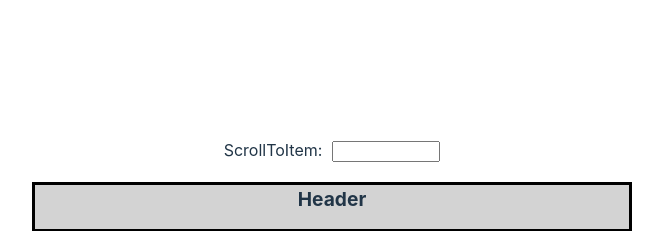
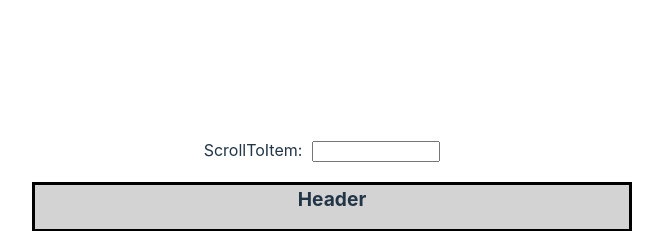
Before and after one commit to TheCandidStartup/infinisheet, a React (Vite) app: page / in a window 1280 px wide. Shown: the top 231 px of the page, without its empty margins (308-971 px from the left). Built offline with nearby package versions, Linux system fonts and the light colour scheme.

Commit message:
Improved layout for input fields

```diff
--- a/src/App.css
+++ b/src/App.css
@@ -94,7 +94,8 @@
 }
 
 input[type="number"] {
-  width: 100px;
+  width: 120px;
   margin-left: 10px;
+  margin-right: 20px;
   margin-bottom: 20px;
 }
```
